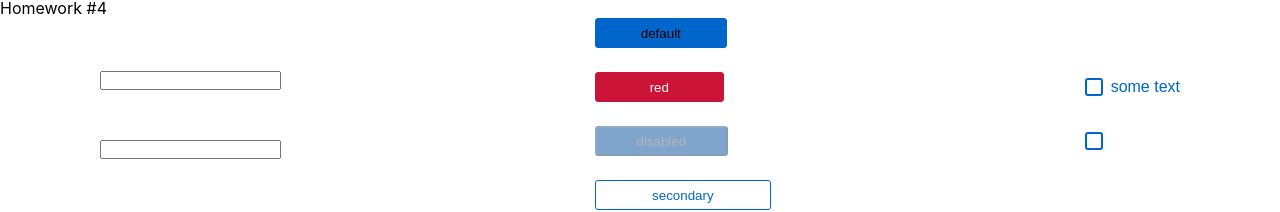
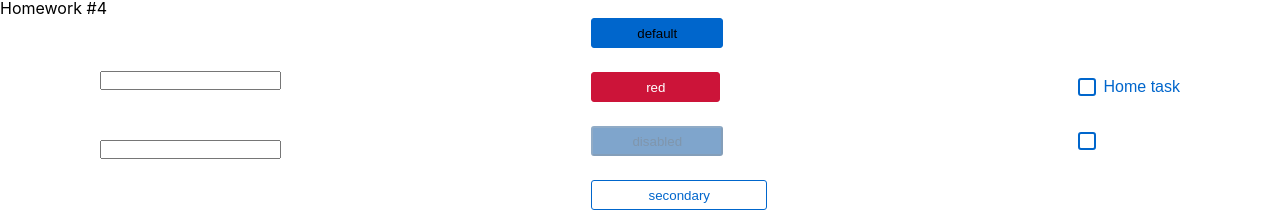
Before and after one commit to IvanBichan/homeworks_by_ignat_new, a React (Create React App) app: page / in a window 1280 px wide. Shown: the part 502-714 px from the top of the page. Built offline with nearby package versions, Linux system fonts and the light colour scheme.

Commit message:
- fix: fix problem with disable button

```diff
--- a/src/s2-homeworks/hw04/Stand.tsx
+++ b/src/s2-homeworks/hw04/Stand.tsx
@@ -82,7 +82,7 @@ const Stand = () => {
                         checked={stateForAllCheckboxes}
                         onChangeChecked={setChecked}
                     >
-                        some text
+                        Home task
                     </SuperCheckbox>
                 </div>
                 {/*совместим со старым кодом:*/}
--- a/src/s2-homeworks/hw04/common/c2-SuperButton/SuperButton.module.css
+++ b/src/s2-homeworks/hw04/common/c2-SuperButton/SuperButton.module.css
@@ -11,12 +11,9 @@
 }
 
 .disable {
-    width: 133px;
-    height: 30px;
+    background: #004D99;
     opacity: 0.5;
-    border-radius: 3px;
-    color: #6d6d75;
-    background: #004D99;
+    color: #002E5C;
 }
 
 .secondary {
@@ -68,6 +65,3 @@
 .red:active {
     background: #B21232;
 }
-
-.button:disabled {
-}
--- a/src/s2-homeworks/hw04/common/c3-SuperCheckbox/SuperCheckbox.tsx
+++ b/src/s2-homeworks/hw04/common/c3-SuperCheckbox/SuperCheckbox.tsx
@@ -30,9 +30,6 @@ const SuperCheckbox: React.FC<SuperCheckboxPropsType> = (
        // задачка на написание онченджа
         onChangeChecked && onChangeChecked(e.currentTarget.checked)
         onChange && onChange(e)
-
-
-
     }
 
     const finalInputClassName = s.checkbox
```
